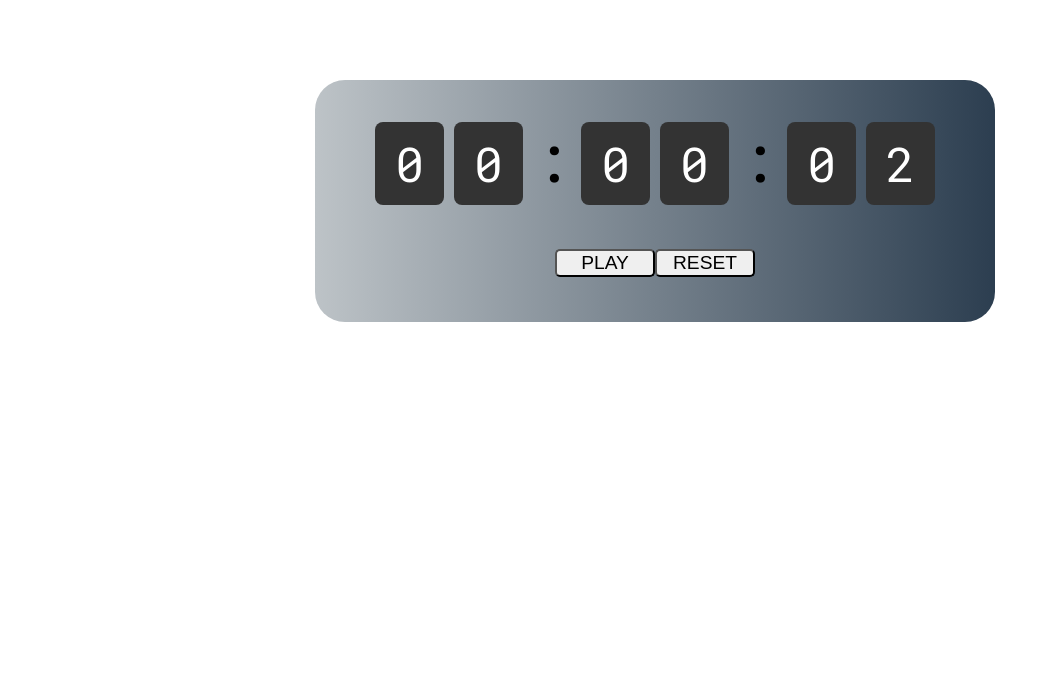
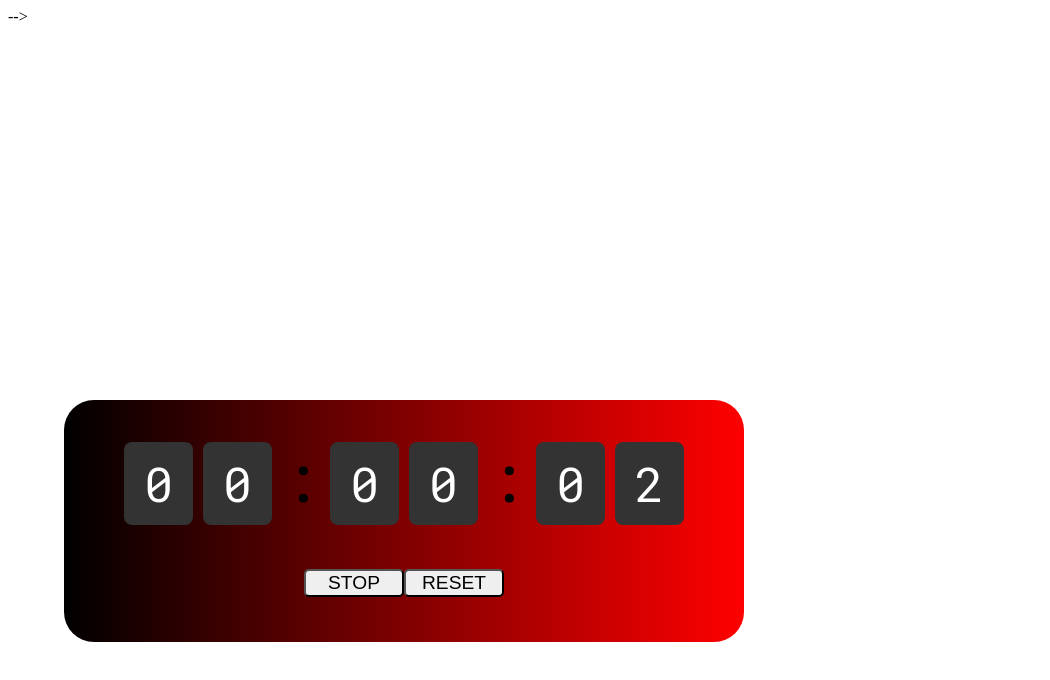
Before and after one commit to sandesvitor/componente-temporizador, a website: page indexTest.html in a window 1280 px wide. Both pictures are taken after a click on the button "PLAY". Shown: the whole page, without its empty margins (0-1050 px from the left). Drawn offline with Linux system fonts and the light colour scheme.

Commit message:
Implemented controle and config functions/high level of abstraction

```diff
--- a/indexTest.html
+++ b/indexTest.html
@@ -1,19 +1,33 @@
 <!DOCTYPE html>
-<html lang="en">
+<html>
 <head>
-    <meta charset="UTF-8">
-    <meta name="viewport" content="width=device-width, initial-scale=1.0">
-    <title>Document</title>
+    <title>HTML Test</title>
     <!-- <link rel="stylesheet" href="./dist/css/temporizador.min.css">   -->
-    <!-- <script src="./dist/js/app.min.js"></script>   -->
-    <link rel="stylesheet" href="./css/temporizador.css">
+    <!-- <script src="./dist/js/temporizador.min.js"></script>   -->
+    <link rel="stylesheet" href="./css/temporizador.css"> -->
     <script src="./js/temporizador.js"></script>
     <script src="./js/jquery.js"></script>
 </head>
 <body>
     <script>
-        Chrono.init({ buttons: true, seconds: 1 })
-        // Chrono.ajusteCSS('red')
+
+        Chrono.init()
+
+
+        Chrono.config({
+            botoes: true,
+            css : {
+                componente: 'temporizador',
+                atributo: 'background',
+                valor: 'linear-gradient(to right, black, red)'
+            },
+            posicao: 'fixed',
+            left: '5vw',
+            top: '50vh',
+            display: 'flex'
+        })
+
+
     </script>
 </body>
 </html>
--- a/js/temporizador.js
+++ b/js/temporizador.js
@@ -1,5 +1,4 @@
 function Temporizador(){
-    this.init = function(args){
 
     function criarElemento(elemento, classe, html = '') {
         const e = document.createElement(elemento)
@@ -8,6 +7,7 @@ function Temporizador(){
         return e
     }
 
+    this.init = function(){
         const tempConteiner = criarElemento('div', 'temporizadorConteiner')
         const temporizador = criarElemento('div', 'temporizador')
 
@@ -34,7 +34,7 @@ function Temporizador(){
         let horaDezena = 0
 
 
-        function timeCount(){
+        this.timeCount = function(){
             if(segundosUnidade < 9){
 
                 digitos[5].innerHTML = `${++segundosUnidade}`
@@ -92,18 +92,18 @@ function Temporizador(){
             }
         }
 
+
+
         let interval = null
         let status = "stopped"
-
-
-        function startStop(){
-            if(status == "stopped"){
-                interval = window.setInterval(timeCount, (1000 * args.seconds) )
+        this.start = () => {
+            if(status === "stopped"){
+                interval = window.setInterval(this.timeCount, 1000)
                 status = "started"
                 if(botaoStartStop){
                     botaoStartStop.innerHTML = "STOP"
                 }
-            } else {
+            } else if (status === "started") {
                 window.clearInterval(interval)
                 status = "stopped"
                 if(botaoStartStop){
@@ -112,7 +112,8 @@ function Temporizador(){
             }
         }
 
-        function resetTimer(){
+
+        this.reset = () => {
             window.clearInterval(interval)
             digitos.forEach(digito => {
                 digito.innerHTML = "0"
@@ -129,7 +130,7 @@ function Temporizador(){
             status = "stopped"
         }
 
-        if(args.buttons){
+
         const botoes = criarElemento('div', 'botoes')
         tempConteiner.appendChild(botoes)
         botoes.appendChild(criarElemento('button', 'botao', 'PLAY'))
@@ -138,14 +139,57 @@ function Temporizador(){
         const botaoStartStop = document.querySelectorAll('.botao')[0]
         const botaoReset = document.querySelectorAll('.botao')[1]
 
-            botaoStartStop.onclick = startStop
-            botaoReset.onclick = resetTimer
-        }
+        botaoStartStop.onclick = this.start
+        botaoReset.onclick = this.reset
+
 
     }
 
-    this.ajusteCSS = function(color){
-        $('.temporizador').css('background-color', color)
+    this.controle = comando => {
+        if (comando == 'start'){
+            interval = window.setInterval(this.timeCount, 1000)
+        }  else if (comando == 'stop') {
+            window.clearInterval(interval)
+        } else if (comando == 'reset') {
+            this.reset()
+        }
+    }
+
+    this.config = args => {
+        if (args.botoes == false){
+            $('.temporizadorConteiner .botoes').hide()
+        } else if (args.botoes == true) {
+            $('.temporizadorConteiner .botoes').show()
+        }
+
+        function cssControle(component, attr, value){
+            switch(component){
+                case 'temporizador':
+                    seletor = '.temporizadorConteiner'
+                    break
+                case 'digitosConteiner':
+                    seletor = '.temporizadorConteiner .temporizador'
+                case 'digitos':
+                    seletor = '.temporizadorConteiner .temporizador .digito'
+                    break
+                case 'botoesConteiner':
+                    seletor = '.temporizadorConteiner .botoes'
+                case 'botoes':
+                    seletor = '.temporizadorConteiner .botoes .botao'
+                case 'separador':
+                    seletor = '.temporizadorConteiner .temporizador .separador'
+                    break
+                default:
+                    seletor = component
+            }
+            $(seletor).css(attr, value)
+        }
+
+        args.css = cssControle(args.css.componente, args.css.atributo, args.css.valor)
+        args.posicao = cssControle('temporizador', 'position', args.posicao)
+        args.display = cssControle('temporizador', 'display', args.display)
+        args.left = cssControle('temporizador', 'left',  args.left)
+        args.top = cssControle('temporizador', 'top',   args.top)
     }
 }
 
```
Also changed, not shown: dist/css/temporizador.min.css, dist/js/temporizador.min.js (added), 1 other file. Lines whose indentation alone changed are shown as unchanged.
